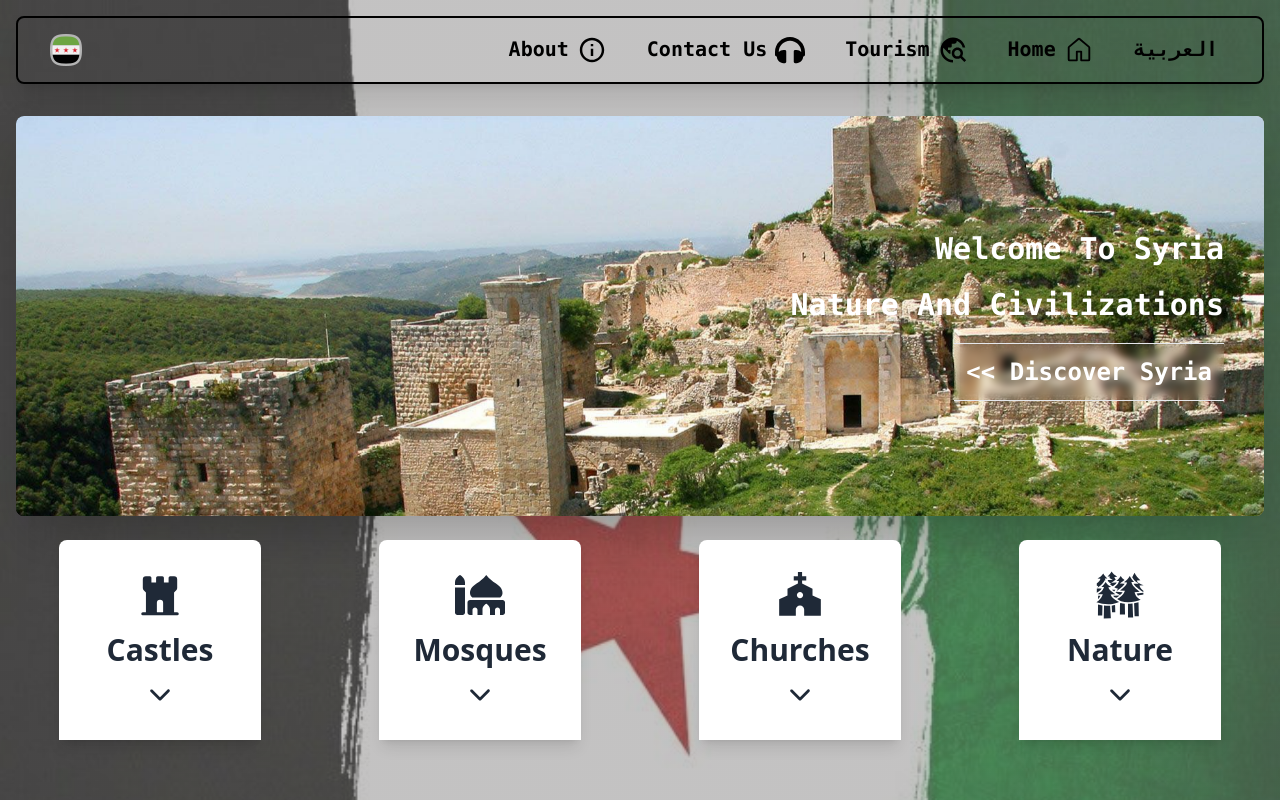
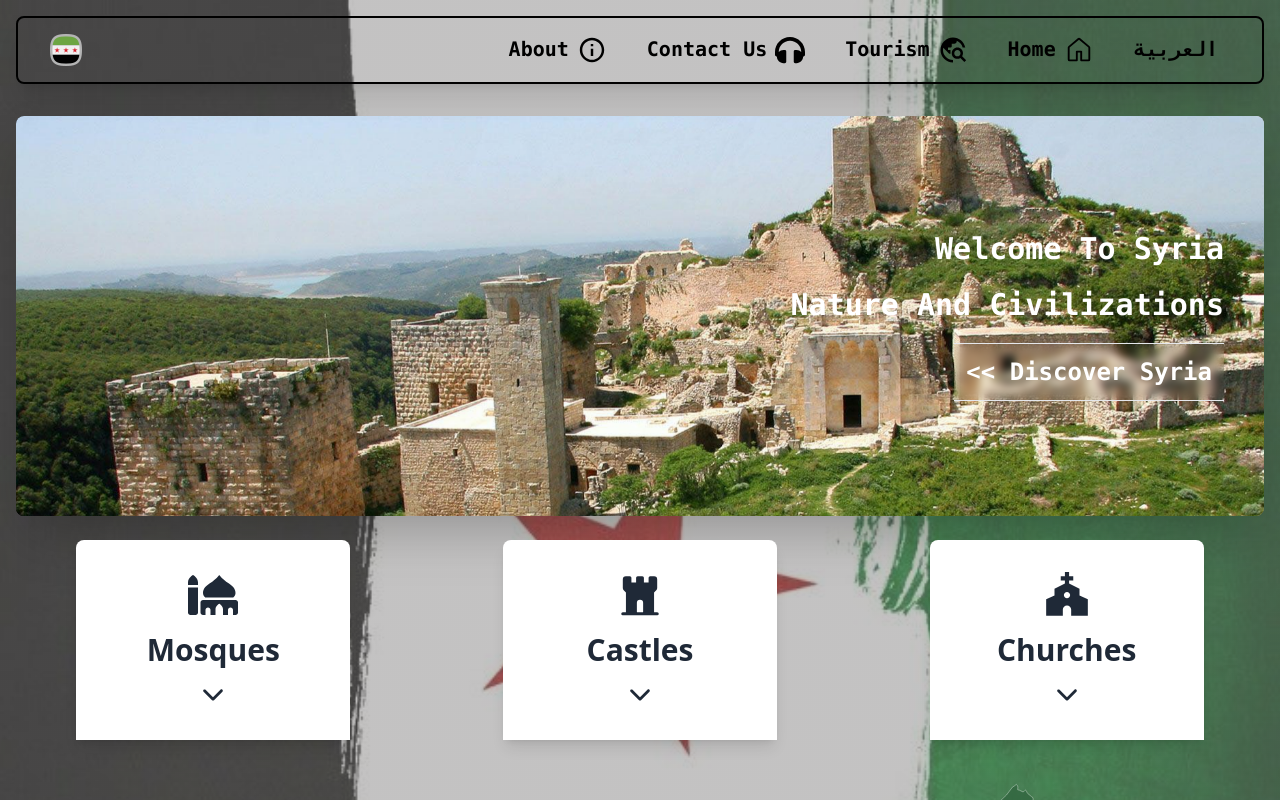
Before and after one commit to Ghayth-Sabeaallil/syria, a React (Vite) app: page / in a window 1280 px wide. Shown: the top 800 px of the page. Built offline with nearby package versions, Linux system fonts and the light colour scheme.

Commit message:
fix the col and data

```diff
--- a/src/Components/InfoContainer.tsx
+++ b/src/Components/InfoContainer.tsx
@@ -3,37 +3,52 @@ import { useTranslation } from "react-i18next";
 import { PiCastleTurretFill } from "react-icons/pi";
 import { FaMosque } from "react-icons/fa";
 import { MdChurch } from "react-icons/md";
-import { GiForest } from "react-icons/gi";
 import { IoIosArrowDown } from "react-icons/io";
 
-type castleListProps = {
+type ListProps = {
     name?: string;
 };
+
 const InfoContainer = () => {
     const [activeIndex, setActiveIndex] = useState<number | null>(null);
     const { t } = useTranslation();
-    const castleList = t('castlesList', { returnObjects: true }) as castleListProps[];
 
-    const handleClick = (index: number) => {
-        setActiveIndex((prevIndex) => (prevIndex === index ? null : index));
+    // Safely fetching data from `t`, ensuring it returns a list or empty array if undefined
+    const getList = (key: string): ListProps[] => {
+        const list = t(key, { returnObjects: true });
+        return Array.isArray(list) ? (list as ListProps[]) : [];
+    };
+
+    // Data lists from `t`
+    const castleList = getList('castlesList');
+    const mosquesList = getList('mosquesList');
+    const churchesList = getList('churchesList');
+
+    // Mapping items with their respective lists
+    const categories = [
+        { icon: <FaMosque size={50} />, label: t("mosques"), list: mosquesList },
+        { icon: <PiCastleTurretFill size={50} />, label: t("castles"), list: castleList },
+        { icon: <MdChurch size={50} />, label: t("churches"), list: churchesList },
+    ];
+
+    const handleClick = (index: number, list: ListProps[]) => {
+        if (list.length > 0) {
+            setActiveIndex((prevIndex) => (prevIndex === index ? null : index));
+        }
     };
 
     return (
-        <div className="grid grid-cols-1 sm:grid-cols-1 gap-4 md:grid-cols-4 m-auto h-screen p-2 justify-items-center">
-            {[
-                { icon: <PiCastleTurretFill size={50} />, label: t("castles") },
-                { icon: <FaMosque size={50} />, label: t("mosques") },
-                { icon: <MdChurch size={50} />, label: t("churches") },
-                { icon: <GiForest size={50} />, label: t("nature") },
-            ].map((item, index) => (
+        <div className="grid grid-cols-1 sm:grid-cols-1 gap-4 md:grid-cols-3 m-auto p-2 justify-items-center">
+            {categories.map((item, index) => (
                 <div
                     key={index}
                     className="flex flex-col items-center w-full relative"
                 >
                     {/* Main clickable div */}
                     <div
-                        onClick={() => handleClick(index)}
-                        className="group flex flex-col gap-3 justify-center items-center bg-white rounded-tl-lg rounded-tr-lg shadow-lg w-4/6 h-[25vh] text-lg sm:text-lg md:text-3xl font-bold text-gray-800 cursor-pointer"
+                        onClick={() => handleClick(index, item.list)}
+                        className={`group flex flex-col gap-3 justify-center items-center bg-white rounded-tl-lg rounded-tr-lg shadow-lg w-4/6 h-[25vh] text-lg sm:text-lg md:text-3xl font-bold text-gray-800 cursor-pointer ${item.list.length === 0 ? "opacity-50 cursor-not-allowed" : ""
+                            }`}
                     >
                         <div className="transform transition-transform duration-200 group-hover:scale-125">
                             {item.icon}
@@ -45,13 +60,20 @@ const InfoContainer = () => {
                         />
                     </div>
 
-                    {/* Sliding div below */}
+                    {/* Dropdown list */}
                     <div
-                        className={`flex flex-col items-center w-4/6 transition-all duration-500 overflow-hidden rounded-bl-lg rounded-br-lg bg-gray-100 shadow-lg ${activeIndex === index ? "max-h-[10rem] p-4" : "max-h-0 p-0"
+                        className={`flex flex-col items-center w-4/6 transition-all duration-500 overflow-hidden rounded-bl-lg rounded-br-lg bg-gray-100 shadow-lg ${activeIndex === index ? "max-h-full p-4" : "max-h-0 p-0"
                             }`}
                     >
-                        {castleList.map((cas) => <div className="select-none w-full cursor-pointer hover:bg-slate-300 text-lg text-gray-600 p-2">{cas.name}</div>)}
-
+                        {activeIndex === index &&
+                            item.list.map((listItem, idx) => (
+                                <div
+                                    key={idx}
+                                    className="select-none w-full text-center cursor-pointer hover:bg-slate-300 text-lg text-gray-600 p-2"
+                                >
+                                    {listItem.name}
+                                </div>
+                            ))}
                     </div>
                 </div>
             ))}
--- a/src/Pages/Home.tsx
+++ b/src/Pages/Home.tsx
@@ -5,7 +5,6 @@ import Header from '../Components/Header';
 import { DiscoverSyria } from '../Components/DiscoverSyria';
 import { useTranslation } from 'react-i18next';
 import InfoContainer from '../Components/InfoContainer';
-import CardContainer from '../Components/CardContainer';
 
 
 
--- a/src/lang/ar.json
+++ b/src/lang/ar.json
@@ -36,18 +36,61 @@
     },
     {
       "name": "قلعة صلاح الدين"
+    },
+    {
+      "name": "قلعة صلاح الدين"
+    },
+    {
+      "name": "قلعة صلاح الدين"
+    },
+    {
+      "name": "قلعة صلاح الدين"
     }
   ],
   "mosquesList": [
     {
-      "name": "جامع بني أمية الكبير"
+      "name": "الجامع الأموي الكبير - دمشق 705م"
     },
     {
-      "name": "جامع البطرني"
+      "name": "جامع خالد بن الوليد - حمص القرن 19"
     },
     {
-      "name": "جامع الحنابلة"
+      "name": "جامع التكية السليمانية - دمشق القرن 16"
+    },
+    {
+      "name": "جامع نور الدين الزنكي - حلب القرن 12"
+    },
+    {
+      "name": "جامع العادلية - دمشق القرن 16"
+    },
+    {
+      "name": "مسجد داريا الكبير"
+    }
+  ],
+  "churchesList": [
+    {
+      "name": "كنيسة القديس سمعان العمودي - حلب القرن 5"
+    },
+    {
+      "name": "كنيسة أم الزنار - حمص القرن 1"
+    },
+    {
+      "name": "كنيسة مار اليان - حمص القرن 4"
+    },
+    {
+      "name": "كنيسة قلب لوزة - ادلب القرن 5"
+    },
+    {
+      "name": "كاتدرائية القديس جاورجيوس - درعا القرن 6"
+    },
+    {
+      "name": "كنيسة مار تقلا - معلولا"
+    },
+    {
+      "name": "كنيسة بيت لحم - ادلب القرن 5"
+    },
+    {
+      "name": "كنيسة مار زكريا - حلب القرن 6"
     }
   ]
-
 }
--- a/tailwind.config.js
+++ b/tailwind.config.js
@@ -20,6 +20,10 @@ export default {
           "0%": { top: "-100%", opacity: "0" },
           "100%": { top: "100%", opacity: "1" },
         },
+        slideUp: {
+          "0%": { top: "100%", opacity: "1" },
+          "100%": { top: "-100%", opacity: "0" },
+        },
       },
       rotate: {
         360: "360deg",
```
Lines whose indentation alone changed are shown as unchanged.
